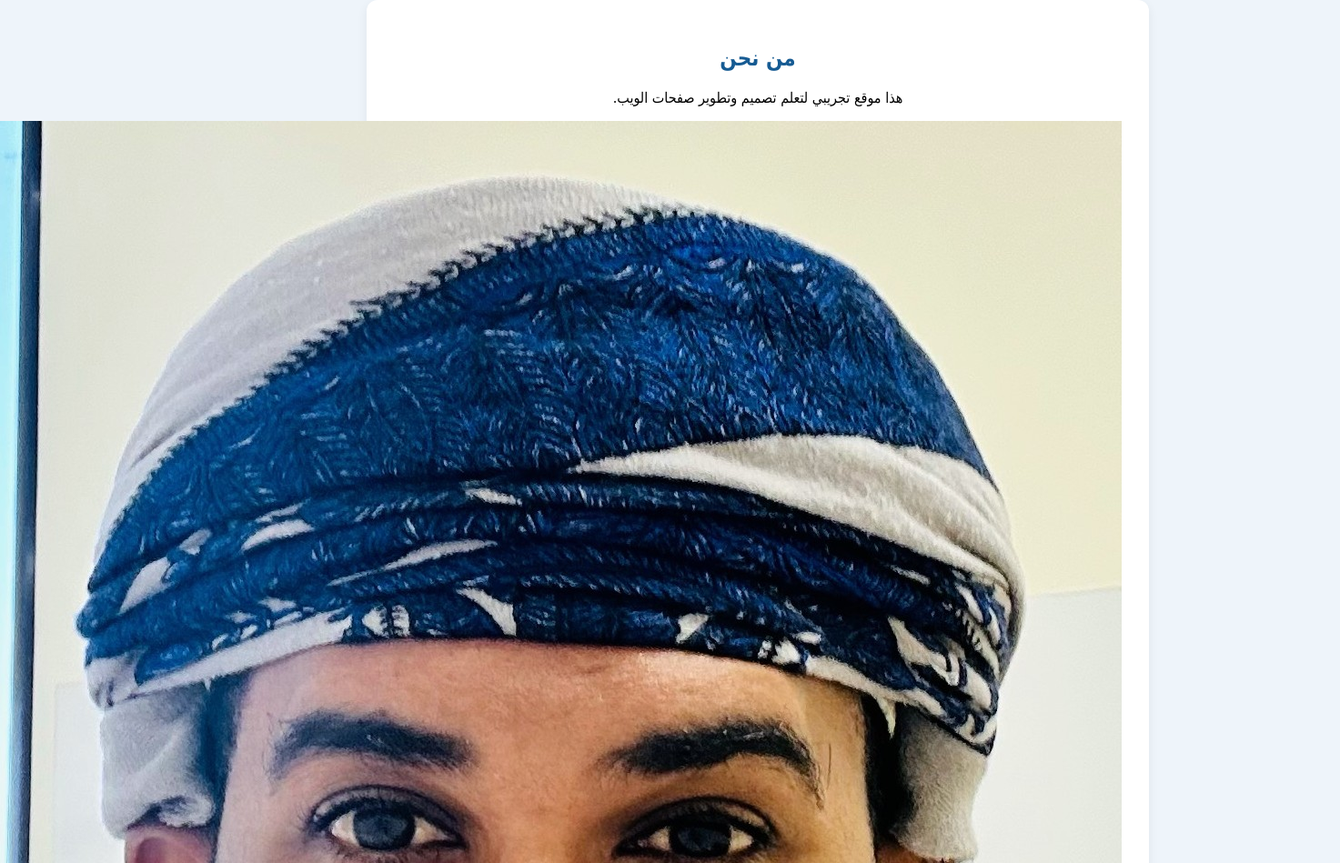
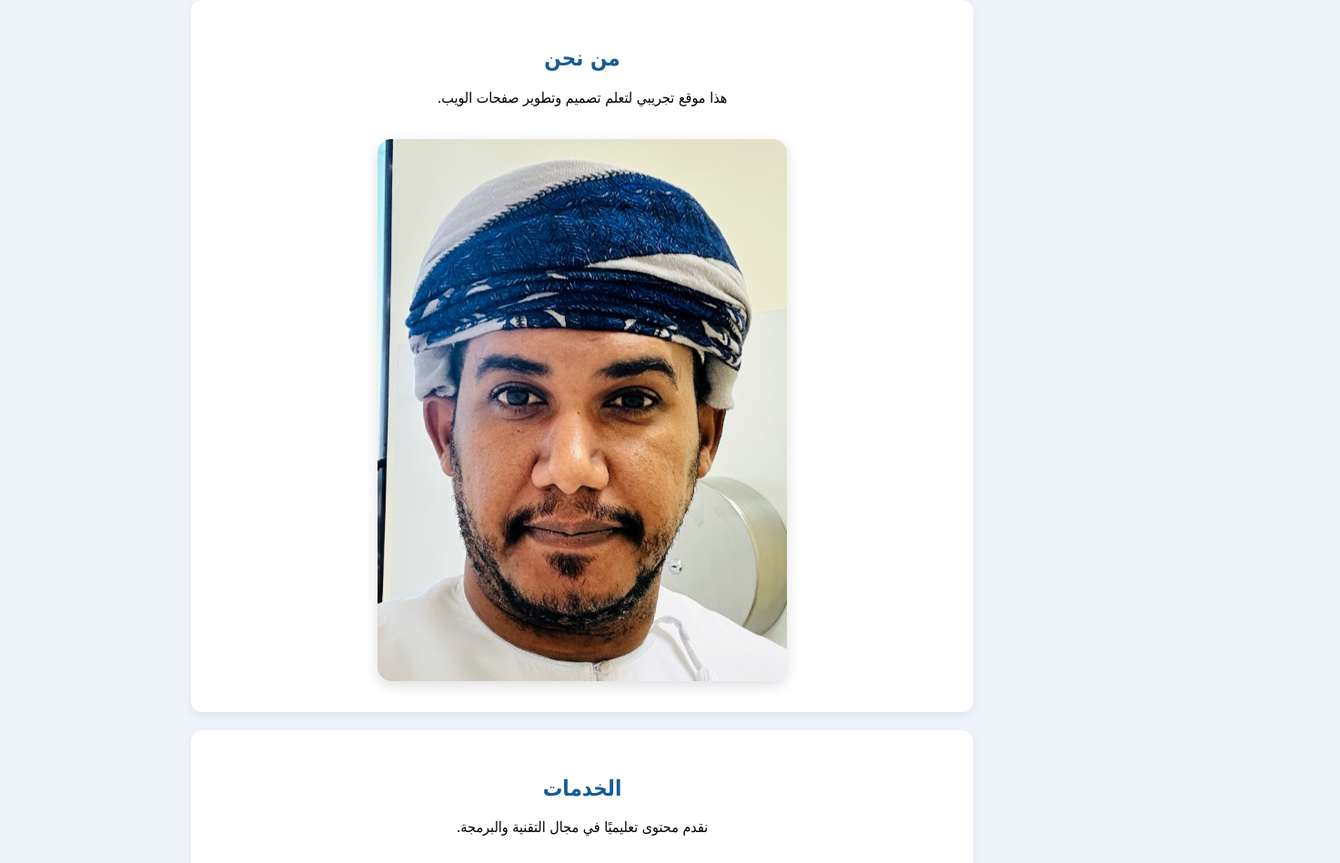
Before and after one commit to m3zinalmamari/life, a plain HTML site: page index.html in a window 1280 px wide. Shown: the part 332-1281 px from the top of the page at 91% size, 1473 px wide, since content can reach past the window. Drawn offline with Linux system fonts and the light colour scheme.

Commit message:
Update index.html

```diff
--- a/index.html
+++ b/index.html
@@ -75,6 +75,17 @@ html {
     scroll-behavior: smooth;
 }
 
+
+.about-image {
+    width: 100%;
+    max-width: 450px;
+    height: auto;
+    border-radius: 15px;
+    margin-top: 20px;
+    box-shadow: 0 5px 15px #0002;
+}
+
+
     </style>
 </head>
 <body>
```
